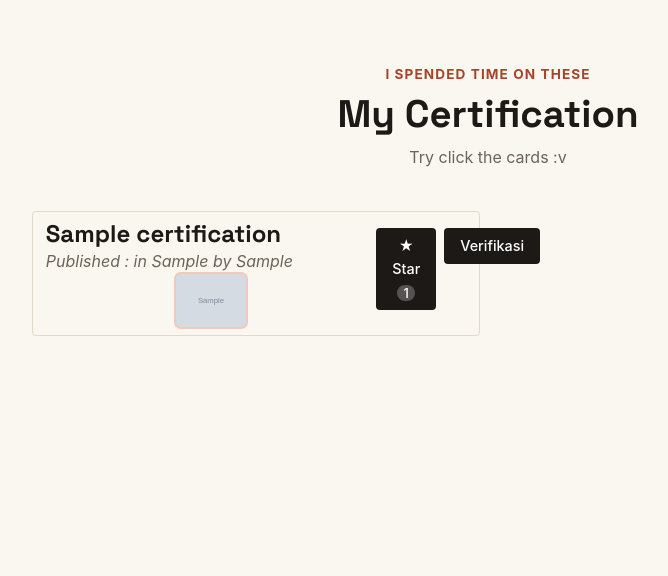
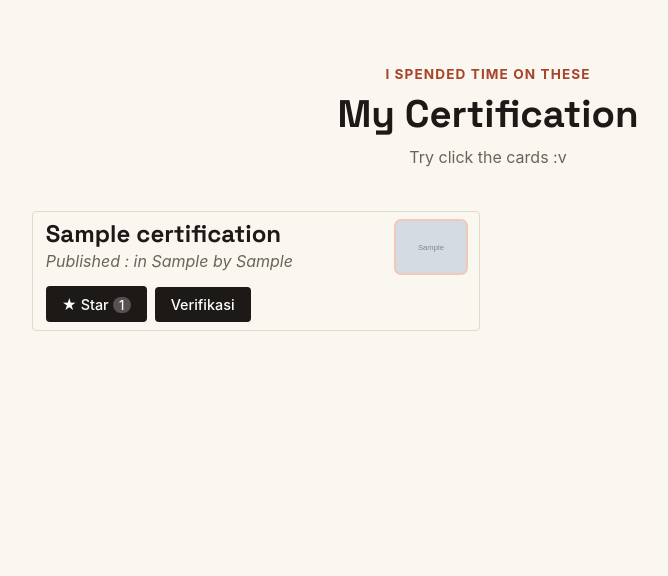
Before and after one commit to vis-fishy/myportofolio, a Django app: page /certification/ in a window 1280 px wide. Shown: the part 59-635 px from the top of the page, without its empty margins (152-820 px from the left). Run offline with Django 5.2, Linux system fonts and the light colour scheme; tables that the repository leaves empty hold one stand-in row (values such as "Sample post"); grey boxes marked "Sample" are stand-in pictures.

Commit message:
fix: crooked layout on certification

```diff
--- a/static/css/certificate.css
+++ b/static/css/certificate.css
@@ -44,28 +44,37 @@
 }
 
 .certification-card {
-    display: grid;
+    display: flex;
+    flex-direction: column;
     min-height: 6.5rem;
-    grid-template-columns: 1fr 90px;
-    grid-template-areas:
-        "header thumbnail";
     border: 1px solid var(--line);
     outline: 5px solid transparent;
     padding: 0.5rem 0.8rem 0.5rem;
     border-radius: var(--radius);
-    transition:
-        outline-color 0.3s ease;
+    transition: outline-color 0.3s ease;
 }
 
 .certification-card:hover {
     outline-color: var(--accent-50);
 }
 
+.certification-desc {
+    display: grid;
+    grid-template-columns: minmax(0, 1fr) auto;
+    gap: 0.75rem;
+    align-items: center;
+    min-width: 0;
+    flex: 1;
+}
+
+.certification-desc--no-thumbnail {
+    grid-template-columns: 1fr;
+}
+
 .certification-card .card-header {
-    grid-area: header;
+    min-width: 0;
     align-content: center;
 }
-
 
 .card-header h2 {
     font-size: clamp(0.5rem, 1.5rem, 2rem);
@@ -73,16 +82,14 @@
 }
 
 .certification-card .card-thumbnail {
-    grid-area: thumbnail;
     display: grid;
-    grid-template-areas:
-        "a b c"
-        "d center e"
-        "f g h";
+    place-items: center;
+    align-self: center;
 }
 
 .card-thumbnail .card-image {
-    grid-area: center;
+    display: grid;
+    place-items: center;
 }
 
 .card-image {
@@ -97,9 +104,11 @@
 
 .card-action {
     display: flex;
-    padding: 0.5rem 0rem;
-    flex-direction: row;
-    column-gap: 0.5rem;
+    flex-wrap: wrap;
+    align-items: flex-end;
+    gap: 0.5rem;
+    padding-top: 0.75rem;
+    margin-top: auto;
 }
 
 .button {
--- a/templates/components/cert_column.html
+++ b/templates/components/cert_column.html
@@ -1,8 +1,8 @@
 <div class="certification-card">
     {% if cert.thumbnail %}
-    <div class="ceritification-desc">
+    <div class="certification-desc">
     {% else %}
-    <div class="ceritification-desc" style="grid-template-areas: 'header header';">
+    <div class="certification-desc certification-desc--no-thumbnail">
     {% endif %}
         <div class="card-header">
             <h2>{{ cert.course_name }}</h2>
```
